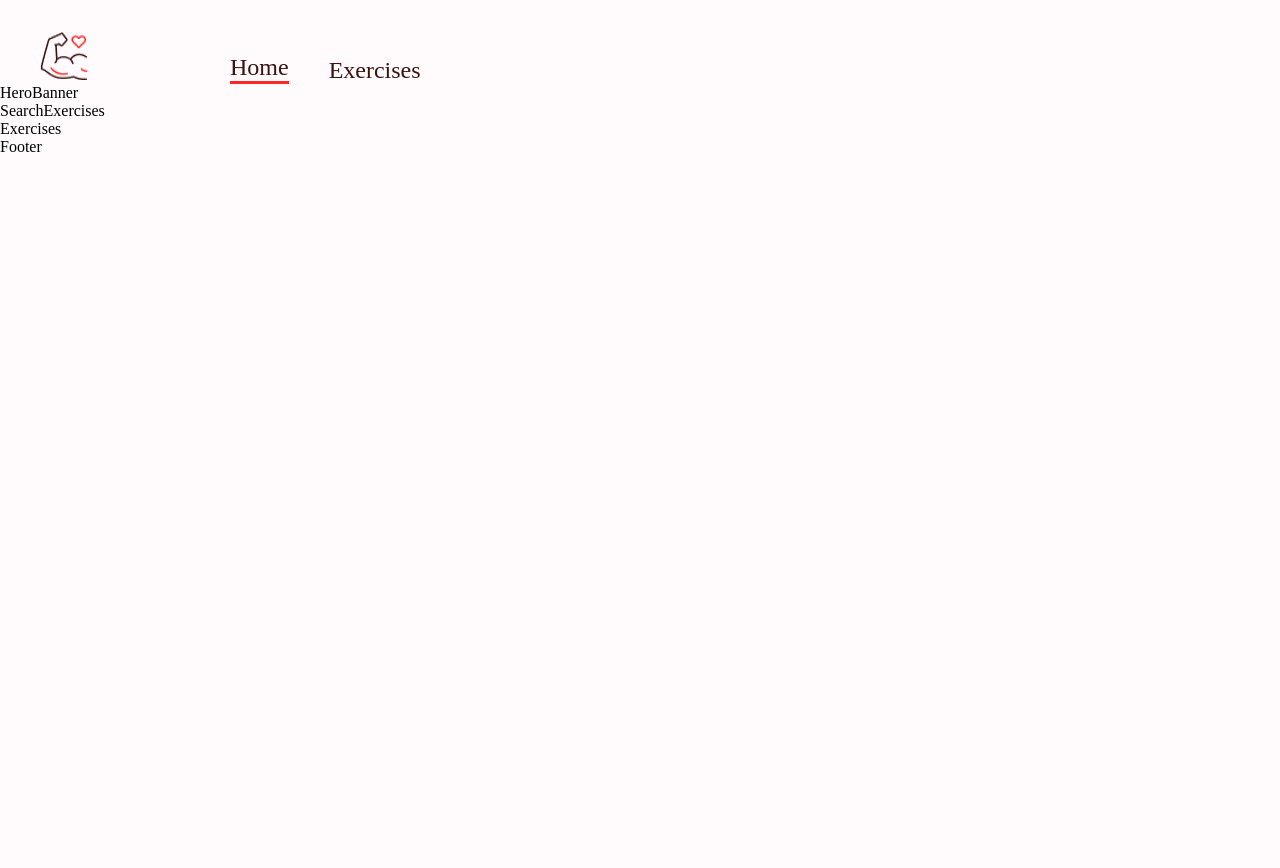
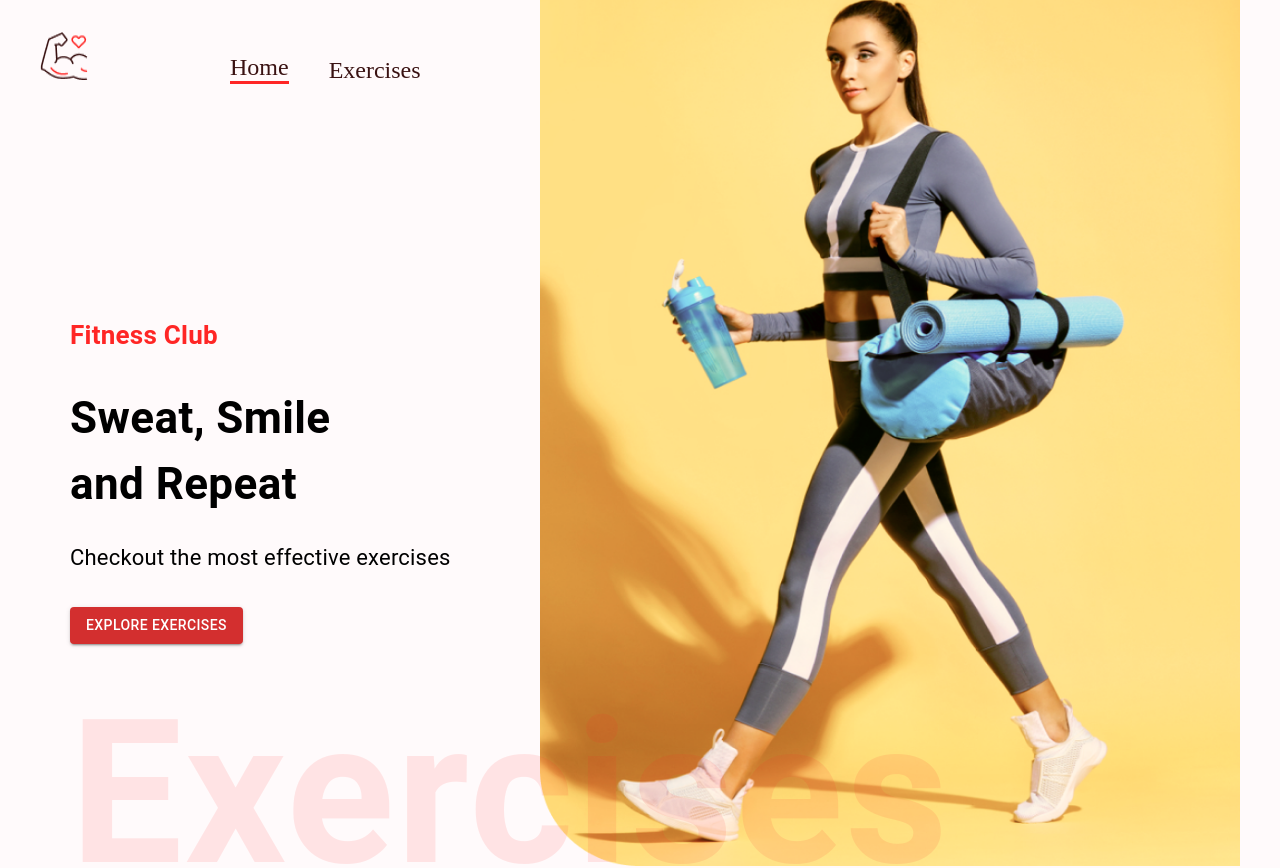
Before and after one commit to andremarcos13/projeto-verao, a React (Create React App) app: page / in a window 1280 px wide. Shown: the top 868 px of the page. Before the commit the page ends 800 px from the top, so only its background shows below. Built offline with nearby package versions, Linux system fonts and the light colour scheme.

Commit message:
HeroBanner done, and css for the page

```diff
--- a/src/App.css
+++ b/src/App.css
@@ -9,3 +9,13 @@ body {
     box-sizing: border-box;
 
   }
+
+  .hero-banner-img {
+    position: absolute;
+    right: 40px;
+    top: 0px;
+    width: 700px;
+    height: 900px;
+    margin-top: -330px;
+
+  }
--- a/src/components/HeroBanner.jsx
+++ b/src/components/HeroBanner.jsx
@@ -1,8 +1,48 @@
 import React from 'react';
+import {
+  Box, Button, Typography,
+} from '@mui/material';
+import HeroBannerImage from '../assets/images/banner.png';
 
 function HeroBanner() {
   return (
-    <div>HeroBanner</div>
+    <Box
+      sx={{
+        mt: { lg: '212px', xs: '70px' }, ml: { sm: '50px' },
+      }}
+      position="relative"
+      p="20px"
+    >
+      <Typography
+        color="#FF2625"
+        fontWeight="600"
+        fontSize="26px"
+      >
+        Fitness Club
+      </Typography>
+      <Typography
+        fontWeight={700}
+        sx={{ fontSize: { lg: '44px', xs: '40px' } }}
+        mb="23px"
+        mt="30px"
+      >
+        Sweat, Smile
+        <br />
+        and Repeat
+      </Typography>
+      <Typography
+        fontSize="22px"
+        lineHeight="35px"
+        mb={4}
+      >
+        Checkout the most effective exercises
+      </Typography>
+      <Button variant="contained" color="error" href="#exercises">Explore Exercises</Button>
+      <img src={HeroBannerImage} alt="girl going to workout" className="hero-banner-img" />
+      <Typography fontWeight={600} color="#FF2625" sx={{ opacity: 0.1, display: { lg: 'block', xs: 'none' } }} fontSize="200px">
+        Exercises
+      </Typography>
+    </Box>
   );
 }
 
```
